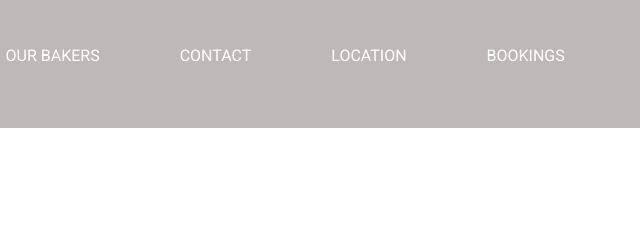
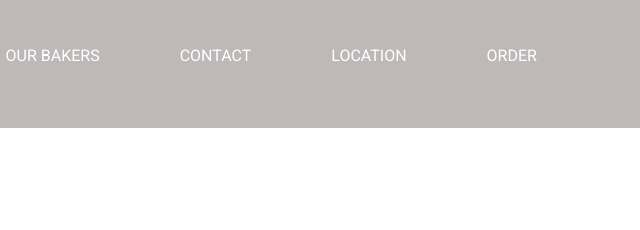
Before and after one commit to Johnmash43/Bakery-System, a plain HTML site: page index.html in a window 1280 px wide. Shown: the top 230 px of the page, 640-1280 px from the left. Drawn offline with nearby package versions, Linux system fonts and the light colour scheme.

Commit message:
initial commit

```diff
--- a/index.html
+++ b/index.html
@@ -34,7 +34,7 @@
             <li><a href="our bakers.html">OUR BAKERS</a></li>
             <li><a href="contact.html">CONTACT</a></li>
             <li><a href="location.html">LOCATION</a></li>
-            <li><a href="bookings.html">BOOKINGS</a></li>
+            <li><a href="order.html">ORDER</a></li>
         </ul>
 
 
@@ -106,7 +106,6 @@
 
 </div>
 
-
 </section>
 
 <footer>
```
Also changed, not shown: contact.html (+1 -1 lines), location.html (+1 -1 lines), order.html (renamed from bookings.html, +1 -1 lines), our bakers.html (+1 -1 lines).
